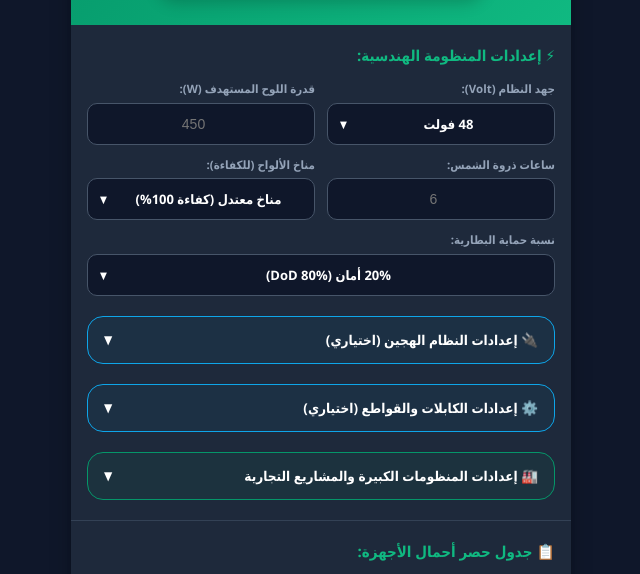
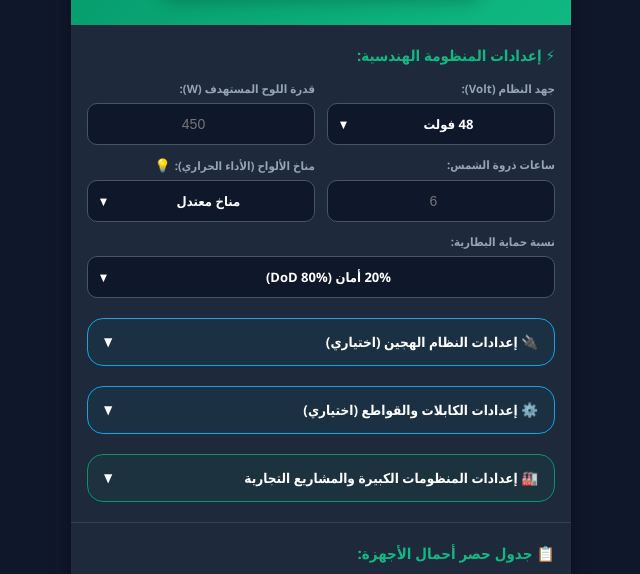
Before and after one commit to mazen-alawdhali/solar-calculator, a website: page index.html in a window 1280 px wide. Shown: the part 161-735 px from the top of the page, without its empty margins (319-959 px from the left). Drawn offline with Linux system fonts and the light colour scheme; no server answers.

Commit message:
Add files via upload

```diff
--- a/index.html
+++ b/index.html
@@ -571,15 +571,18 @@
                             </div>
 
                             <div class="input-group">
-                                <label data-i18n="panelClimateLabel">مناخ الألواح (للكفاءة):</label>
+                                <label style="display: flex; align-items: center; gap: 4px; flex-wrap: wrap;">
+                                    <span data-i18n="panelClimateLabel">مناخ الألواح (الأداء الحراري):</span>
+                                    <span style="cursor: pointer; font-size: 13px;" onclick="showClimateHint()" title="تلميح">💡</span>
+                                </label>
                                 <div class="custom-select-wrapper">
                                     <div class="custom-select-display" onclick="toggleDropdown('panelClimateDropdown')">
-                                        <span id="panelClimateDisplay" data-i18n="pClimateMod">مناخ معتدل (كفاءة 100%)</span>
+                                        <span id="panelClimateDisplay" data-i18n="pClimateMod">مناخ معتدل</span>
                                         <span>▼</span>
                                     </div>
                                     <div class="custom-select-options" id="panelClimateDropdown">
-                                        <div class="custom-option" onclick="selectGlobalOption('panelClimateFactor', '1.0', 'pClimateMod', 'panelClimateDisplay', 'panelClimateDropdown')" data-i18n="pClimateMod">مناخ معتدل (كفاءة 100%)</div>
-                                        <div class="custom-option" onclick="selectGlobalOption('panelClimateFactor', '0.85', 'pClimateHot', 'panelClimateDisplay', 'panelClimateDropdown')" data-i18n="pClimateHot">مناخ حار جداً (كفاءة 85%)</div>
+                                        <div class="custom-option" onclick="selectGlobalOption('panelClimateFactor', '1.0', 'pClimateMod', 'panelClimateDisplay', 'panelClimateDropdown')" data-i18n="pClimateMod">مناخ معتدل</div>
+                                        <div class="custom-option" onclick="selectGlobalOption('panelClimateFactor', '0.85', 'pClimateHot', 'panelClimateDisplay', 'panelClimateDropdown')" data-i18n="pClimateHot">مناخ حار جداً</div>
                                     </div>
                                     <input type="hidden" id="panelClimateFactor" value="1.0">
                                 </div>
@@ -960,7 +963,9 @@ if ('serviceWorker' in navigator) {
             sysSettings: "⚡ إعدادات المنظومة الهندسية:", sysVoltage: "جهد النظام (Volt):",
             volt12: "12 فولت", volt24: "24 فولت", volt48: "48 فولت",
             panelWattsLabel: "قدرة اللوح المستهدف (W):", sunHoursLabel: "ساعات ذروة الشمس:",
-            panelClimateLabel: "مناخ الألواح (للكفاءة):", pClimateMod: "مناخ معتدل (كفاءة 100%)", pClimateHot: "مناخ حار جداً (كفاءة 85%)",
+            panelClimateLabel: "مناخ الألواح (الأداء الحراري):", pClimateMod: "مناخ معتدل", pClimateHot: "مناخ حار جداً",
+            climateHintTitle: "تلميح",
+            climateHintMsg: "تلميح: ارتفاع درجات الحرارة في الصيف يقلل من قدرة الألواح بنسبة تصل إلى 15%. اختر (مناخ حار) إذا كنت في منطقة صحراوية أو ساحلية شديدة الحرارة لضمان زيادة عدد الألواح وتغطية أحمالك بكفاءة.",
             dodLabel: "نسبة حماية البطارية:", dod80: "20% أمان (DoD 80%)", dod50: "50% أمان (DoD 50%)",
             hybridTitle: "🔌 إعدادات النظام الهجين (اختياري)",
             hybridHint: "إذا كانت الكهرباء العمومية متوفرة، أدخل البيانات هنا لتقليل حجم المنظومة. (اتركها 0 لنظام مستقل):",
@@ -1054,7 +1059,9 @@ if ('serviceWorker' in navigator) {
             sysSettings: "⚡ System Engineering Settings:", sysVoltage: "System Voltage (Volt):",
             volt12: "12 Volts", volt24: "24 Volts", volt48: "48 Volts",
             panelWattsLabel: "Target Panel Power (W):", sunHoursLabel: "Peak Sun Hours:",
-            panelClimateLabel: "Panel Climate (Efficiency):", pClimateMod: "Moderate Climate (100% Eff)", pClimateHot: "Very Hot Climate (85% Eff)",
+            panelClimateLabel: "Panel Climate (Thermal Performance):", pClimateMod: "Moderate Climate", pClimateHot: "Very Hot Climate",
+            climateHintTitle: "Hint",
+            climateHintMsg: "Hint: High summer temperatures reduce panel output by up to 15%. Select (Very Hot Climate) if you are in a desert or extremely hot coastal area to ensure increasing panel count and covering your loads efficiently.",
             dodLabel: "Battery Protection (DoD):", dod80: "20% Safe (DoD 80%)", dod50: "50% Safe (DoD 50%)",
             hybridTitle: "🔌 Hybrid System Settings (Optional)",
             hybridHint: "If grid/gen is available, enter details to reduce required system size. (Leave 0 for Off-Grid):",
@@ -1166,6 +1173,12 @@ if ('serviceWorker' in navigator) {
         return "لوح";
     };
 
+    window.showClimateHint = function() {
+        const t = dict[window.currentLang];
+        window.openAlertModal(t.climateHintTitle, t.climateHintMsg);
+        document.getElementById('modalIcon').innerText = '💡';
+    };
+
     window.toggleDropdown = function(id) {
         document.querySelectorAll('.custom-select-options').forEach(el => {
             if(el.id !== id) el.classList.remove('show');
@@ -2034,7 +2047,7 @@ if ('serviceWorker' in navigator) {
         let totalRacks = battKwh > 0 ? Math.ceil(battKwh / standardRackKwh) : 0;
 
         const battAh = effectiveSysVolt > 0 ? (battKwh * 1000) / effectiveSysVolt : 0;
-        const mpptCurrent = effectiveSysVolt > 0 ? totalPanelPower / effectiveSysVolt : 0;
+        let mpptCurrent = effectiveSysVolt > 0 ? totalPanelPower / effectiveSysVolt : 0;
 
         let marketInv;
         if (entDailyKwh > 0) {
@@ -2232,6 +2245,9 @@ if ('serviceWorker' in navigator) {
                             resPanelsCountEl.innerHTML = `${panelsCount.toLocaleString("en-US")} ${updatedPnlText} <span style="color:#64748b; font-size: 13px; font-weight: normal; direction: ltr; display: inline-block;">(${formatW(totalPanelPower, true)})</span>`;
                         }
 
+                        mpptCurrent = effectiveSysVolt > 0 ? totalPanelPower / effectiveSysVolt : 0;
+                        if(resMpptCurrentEl) resMpptCurrentEl.innerHTML = `${fmt2(mpptCurrent)} ${t.ampWord}`;
+
                         resEntHvValEl.innerHTML = `${totalStrings.toLocaleString("en-US")} Strings x ${panelsPerString} Panels<br><span style="font-size:12px; color:#94a3b8; margin-top:2px; display:inline-block;">(Max Voc ≈ ${Math.round(stringVoc)}V DC per String)</span>`;
                     }
                 }
```
